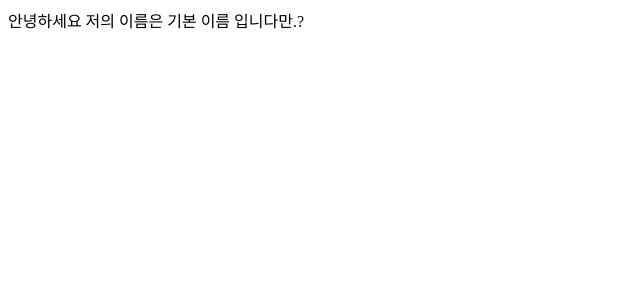
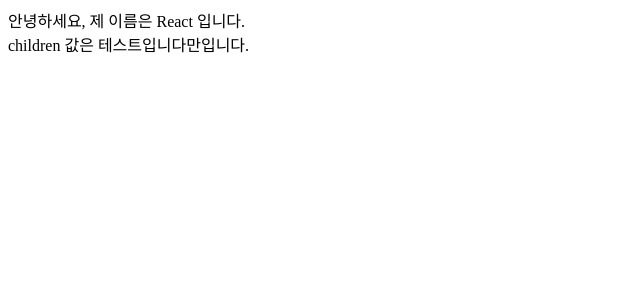
Before and after one commit to wlgn123/react-stuydy, a React (Create React App) app: page / in a window 1280 px wide. Shown: the top 300 px of the page, without its empty margins (0-640 px from the left). Built offline with nearby package versions, Linux system fonts and the light colour scheme.

Commit message:
3.3.4 태그사이의 내용을 보여주는 children prop 3.3.5 비구조화 할당 문법 예시 ( { name } = props )

```diff
--- a/src/App.js
+++ b/src/App.js
@@ -1,7 +1,8 @@
 import React from 'react'; // 리액트를 불러오는 구문
 
 // import Example from './example/_2';
-import MyComponent from './example/_3';
+// import MyComponent from './example/_3';
+import MyComponent from './example/_3/MyComponent3_4';
 
 function App() {
   return (
@@ -12,9 +13,8 @@ function App() {
       {/* <Example.Example4/> */}
       {/* <Example.Example5/> */}
       {/* <Example.Example6 /> */}
-      {/* <Example.Example7 /> */}
-      <MyComponent />
-      {/* <MyComponent name={'React'} /> */}
+      {/* <MyComponent /> */}
+      <MyComponent name="React">테스트입니다만</MyComponent>
     </>
   );
 }
--- /dev/null
+++ b/src/example/_3/MyComponent3_4.js
@@ -0,0 +1,25 @@
+import React from 'react';
+import PropTypes from 'prop-types';
+
+/**
+ * 리액트 컴포넌트를 사용할 때 컴포넌트 태그 사이의
+ * 내용을 보여주는 props로 children 을 사용한다.
+ */
+const MyComponent = ({ name, children }) => (
+  <div>
+    안녕하세요, 제 이름은 {name} 입니다. <br />
+    children 값은 {children}
+    입니다.
+  </div>
+);
+
+MyComponent.defaultProps = {
+  name: '기본 이름',
+};
+
+MyComponent.propTypes = {
+  name: PropTypes.string,
+  children: PropTypes.element.isRequired,
+};
+
+export default MyComponent;
```
